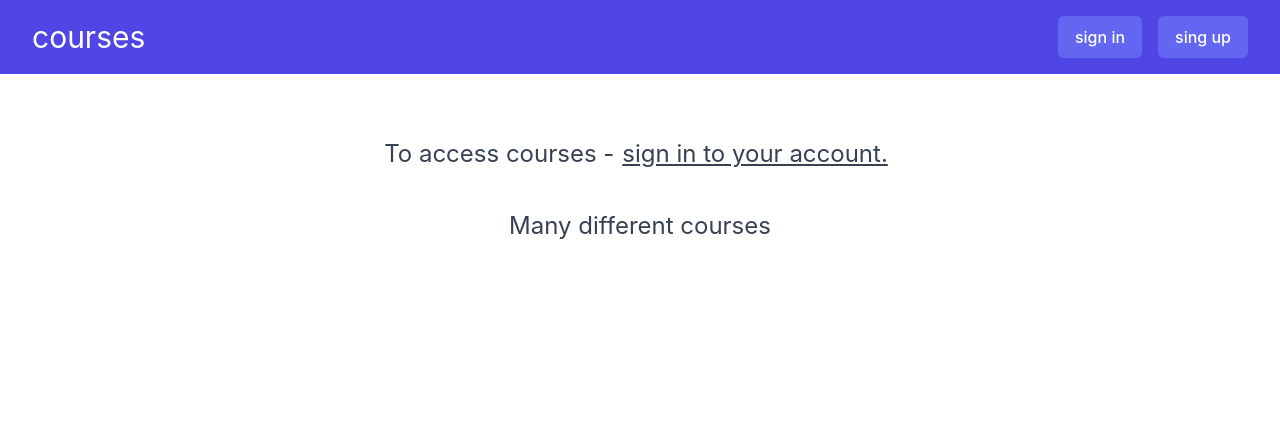
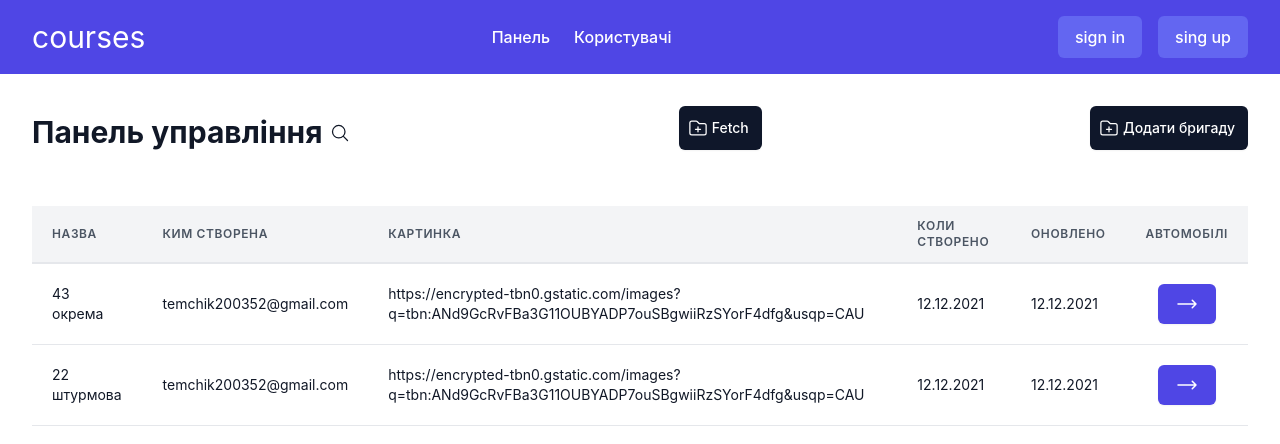
Before and after one commit to ArtemRozzhivin/armed-project, a React (Create React App) app: page / in a window 1280 px wide. Shown: the top 444 px of the page. Built offline with nearby package versions, Linux system fonts and the light colour scheme; no server answers.

Commit message:
create mainPage

```diff
--- a/package.json
+++ b/package.json
@@ -16,6 +16,7 @@
     "axios": "^1.1.3",
     "clsx": "^1.2.1",
     "firebase": "^9.12.1",
+    "firebase-admin": "^11.11.0",
     "lodash": "^4.17.21",
     "react": "^18.2.0",
     "react-dom": "^18.2.0",
--- a/src/App.jsx
+++ b/src/App.jsx
@@ -22,6 +22,9 @@ import { collection, getDocs } from 'firebase/firestore'
 const MainPage = lazy(() => import('./pages/MainPage'))
 const Signin = lazy(() => import('./pages/Auth/SignIn'))
 const Singup = lazy(() => import('./pages/Auth/Signup'))
+const Dashbord = lazy(() => import('./pages/Dashbord'))
+const Users = lazy(() => import('./pages/Users'))
+
 
 const Fallback = () => {
 	const [showLoader, setShowLoader] = useState(false)
@@ -112,6 +115,8 @@ const App = () => {
 					<Route index element={<MainPage />} />
 					<Route path={routes.singin} element={<Signin />} />
 					<Route path={routes.singup} element={<Singup />} />
+					<Route path={routes.main} element={<Dashbord />} />
+					<Route path={routes.users} element={<Users />} />
 					<Route
 						path="*"
 						element={<Navigate to="/" replace />}
--- a/src/components/Header/index.jsx
+++ b/src/components/Header/index.jsx
@@ -26,6 +26,17 @@ const Header = ({ authenticated }) => {
 								<span>courses</span>
 							</Link>
 						</div>
+
+						<div>
+							<Link to={routes.main} className='text-base font-medium select-none text-white hover:text-indigo-50 py-2 px-3  hover:bg-indigo-500 rounded-md'>
+										Панель
+							</Link>
+							<Link to={routes.users} className='text-base font-medium select-none text-white hover:text-indigo-50 py-2 px-3  hover:bg-indigo-500 rounded-md'>
+										Користувачі
+							</Link>
+
+						</div>
+
 						<div className='hidden md:flex justify-center items-center flex-wrap ml-1 md:ml-10 space-y-1 sm:space-y-0 space-x-2 md:space-x-4'>
 							{authenticated ? (
 								<>
--- /dev/null
+++ b/src/pages/Dashbord/index.jsx
@@ -0,0 +1,26 @@
+import React from 'react'
+import Table from '../../ui/Table'
+
+const Dashbord = () => {
+	return (
+		<div>
+			<div className="flex justify-between mb-6">
+				<div className="flex items-end justify-between">
+					<h2 className="flex items-baseline mt-2 text-3xl font-bold text-gray-900 dark:text-gray-50">Панель управления
+						<svg xmlns="http://www.w3.org/2000/svg" fill="none" viewBox="0 0 24 24" strokeWidth="1.5" stroke="currentColor" aria-hidden="true" className="ml-2 w-5 h-5 text-gray-900 dark:text-gray-50 cursor-pointer hover:opacity-80">
+							<path strokeLinecap="round" strokeLinejoin="round" d="M21 21l-5.197-5.197m0 0A7.5 7.5 0 105.196 5.196a7.5 7.5 0 0010.607 10.607z"></path>
+						</svg>
+					</h2>
+				</div>
+				<span className="!pl-2 inline-flex justify-center items-center cursor-pointer text-center border border-transparent leading-4 font-medium rounded-md focus:outline-none focus:ring-2 focus:ring-offset-2 focus:ring-slate-500 shadow-sm text-white bg-slate-900 hover:bg-slate-700 dark:text-gray-50 dark:border-gray-800 dark:bg-slate-800 dark:hover:bg-slate-700 px-3 py-2 text-sm">
+					<svg xmlns="http://www.w3.org/2000/svg" fill="none" viewBox="0 0 24 24" strokeWidth="1.5" stroke="currentColor" aria-hidden="true" className="w-5 h-5 mr-1"><path strokeLinecap="round" strokeLinejoin="round" d="M12 10.5v6m3-3H9m4.06-7.19l-2.12-2.12a1.5 1.5 0 00-1.061-.44H4.5A2.25 2.25 0 002.25 6v12a2.25 2.25 0 002.25 2.25h15A2.25 2.25 0 0021.75 18V9a2.25 2.25 0 00-2.25-2.25h-5.379a1.5 1.5 0 01-1.06-.44z"></path>
+					</svg>Додати бригаду</span>
+			</div>
+			<Table>
+
+			</Table>
+		</div>
+	)
+}
+
+export default Dashbord
--- a/src/pages/MainPage/index.jsx
+++ b/src/pages/MainPage/index.jsx
@@ -1,18 +1,83 @@
-import React from 'react'
-import { Link } from 'react-router-dom'
-import routes from '../../routes'
+import React, { useState } from 'react'
+import Table from '../../ui/Table'
+import { db } from '../../firebaseConfig'
+import { getDocs, collection  } from 'firebase/firestore'
+import Modal from '../../ui/Modal'
 
 const MainPage = () => {
+	const [showCreate, setShowCreate] = useState(false)
+
+	const getBrigades = async () => {
+		const querySnapshot = await getDocs(collection(db, 'brigades'))
+		querySnapshot.forEach((doc) => {
+			// doc.data() is never undefined for query doc snapshots
+			console.log(doc.id, ' => ', doc.data())
+		})
+	}
+
+
+
 	return (
-		<div className='mx-auto  text-center h-screen'>
-			<div className='pt-16 text-2xl text-gray-700'>
-				<p className=''>To access courses -
-					<Link to={routes.singin} className='px-2 underline underline-offset-2  hover:text-gray-900'>
-						sign in to your account.
-					</Link>
-				</p>
-				<p className='mt-10'>Many different courses</p>
+		<div className='mx-auto px-4 sm:px-6 lg:px-8 py-8'>
+			<div className="flex justify-between mb-6">
+				<div className="flex items-end justify-between">
+					<h2 className="flex items-baseline mt-2 text-3xl font-bold text-gray-900">Панель управління
+						<svg xmlns="http://www.w3.org/2000/svg" fill="none" viewBox="0 0 24 24" strokeWidth="1.5" stroke="currentColor" aria-hidden="true" className="ml-2 w-5 h-5 text-gray-900  cursor-pointer hover:opacity-80">
+							<path strokeLinecap="round" strokeLinejoin="round" d="M21 21l-5.197-5.197m0 0A7.5 7.5 0 105.196 5.196a7.5 7.5 0 0010.607 10.607z"></path>
+						</svg>
+					</h2>
+				</div>
+				<span onClick={getBrigades} className="!pl-2 inline-flex justify-center items-center cursor-pointer text-center border border-transparent leading-4 font-medium rounded-md focus:outline-none focus:ring-2 focus:ring-offset-2 focus:ring-slate-500 shadow-sm text-white bg-slate-900 hover:bg-slate-700 dark:text-gray-50 dark:border-gray-800 dark:bg-slate-800 dark:hover:bg-slate-700 px-3 py-2 text-sm">
+					<svg xmlns="http://www.w3.org/2000/svg" fill="none" viewBox="0 0 24 24" strokeWidth="1.5" stroke="currentColor" aria-hidden="true" className="w-5 h-5 mr-1"><path strokeLinecap="round" strokeLinejoin="round" d="M12 10.5v6m3-3H9m4.06-7.19l-2.12-2.12a1.5 1.5 0 00-1.061-.44H4.5A2.25 2.25 0 002.25 6v12a2.25 2.25 0 002.25 2.25h15A2.25 2.25 0 0021.75 18V9a2.25 2.25 0 00-2.25-2.25h-5.379a1.5 1.5 0 01-1.06-.44z"></path>
+					</svg>
+          Fetch
+				</span>
+
+				<span onClick={() => setShowCreate(true)} className="!pl-2 inline-flex justify-center items-center cursor-pointer text-center border border-transparent leading-4 font-medium rounded-md focus:outline-none focus:ring-2 focus:ring-offset-2 focus:ring-slate-500 shadow-sm text-white bg-slate-900 hover:bg-slate-700 dark:text-gray-50 dark:border-gray-800 dark:bg-slate-800 dark:hover:bg-slate-700 px-3 py-2 text-sm">
+					<svg xmlns="http://www.w3.org/2000/svg" fill="none" viewBox="0 0 24 24" strokeWidth="1.5" stroke="currentColor" aria-hidden="true" className="w-5 h-5 mr-1"><path strokeLinecap="round" strokeLinejoin="round" d="M12 10.5v6m3-3H9m4.06-7.19l-2.12-2.12a1.5 1.5 0 00-1.061-.44H4.5A2.25 2.25 0 002.25 6v12a2.25 2.25 0 002.25 2.25h15A2.25 2.25 0 0021.75 18V9a2.25 2.25 0 00-2.25-2.25h-5.379a1.5 1.5 0 01-1.06-.44z"></path>
+					</svg>
+          Додати бригаду
+				</span>
 			</div>
+
+			<div className='py-8'>
+				<Table fieldsName={['name', 'creator', 'imgUrl', 'created', 'updated']} results={[{
+					name: '43 окрема',
+					creator: 'temchik200352@gmail.com',
+					imgUrl: 'https://encrypted-tbn0.gstatic.com/images?q=tbn:ANd9GcRvFBa3G11OUBYADP7ouSBgwiiRzSYorF4dfg&usqp=CAU',
+					cars: [
+						'Nissan',
+						'Volvo',
+						'KIA'
+					],
+					created: '12.12.2021',
+					updated: '12.12.2021'
+				}, {
+					name: '22 штурмова',
+					creator: 'temchik200352@gmail.com',
+					imgUrl: 'https://encrypted-tbn0.gstatic.com/images?q=tbn:ANd9GcRvFBa3G11OUBYADP7ouSBgwiiRzSYorF4dfg&usqp=CAU',
+					cars: [
+						'Nissan',
+						'Volvo',
+						'KIA'
+					],
+					created: '12.12.2021',
+					updated: '12.12.2021'
+				}]} spreadsheetTitles={['Назва', 'Ким створена', 'Картинка', 'Коли створено', 'Оновлено', 'Автомобілі']}>
+				</Table>
+			</div>
+
+			<Modal
+				onClose={() => setShowCreate(false)}
+				onSubmit={() => console.log('submit')}
+				submitText={'project.settings.delete'}
+				closeText={'common.close'}
+				title={'project.settings.qDelete'}
+				message={'project.settings.deleteHint'}
+				submitType='danger'
+				type='error'
+				isOpened={showCreate}
+			/>
 		</div>
 	)
 }
--- /dev/null
+++ b/src/pages/Users/index.jsx
@@ -0,0 +1,9 @@
+import React from 'react'
+
+const Users = () => {
+	return (
+		<div>Users</div>
+	)
+}
+
+export default Users
--- a/src/routes.js
+++ b/src/routes.js
@@ -4,6 +4,7 @@ const routes = Object.freeze({
 	main: '/',
 	courses: '/courses',
 	user_settings: '/settings',
+	users: '/users'
 })
 
 export default routes
--- a/src/ui/Table.jsx
+++ b/src/ui/Table.jsx
@@ -53,7 +53,10 @@ const Table = ({
 									<Button primary large className='h-10' onClick={() => {
 										onEdit(param)
 									}}>
-                      Edit
+										<svg xmlns="http://www.w3.org/2000/svg" fill="none" viewBox="0 0 24 24" strokeWidth="1.5" stroke="currentColor" className="w-6 h-6">
+											<path strokeLinecap="round" strokeLinejoin="round" d="M17.25 8.25L21 12m0 0l-3.75 3.75M21 12H3" />
+										</svg>
+
 									</Button>
 									{
 										hasDeleteMethod && (
```
Also changed, not shown: 1 other file (tests, documents, lock files or other folders).
